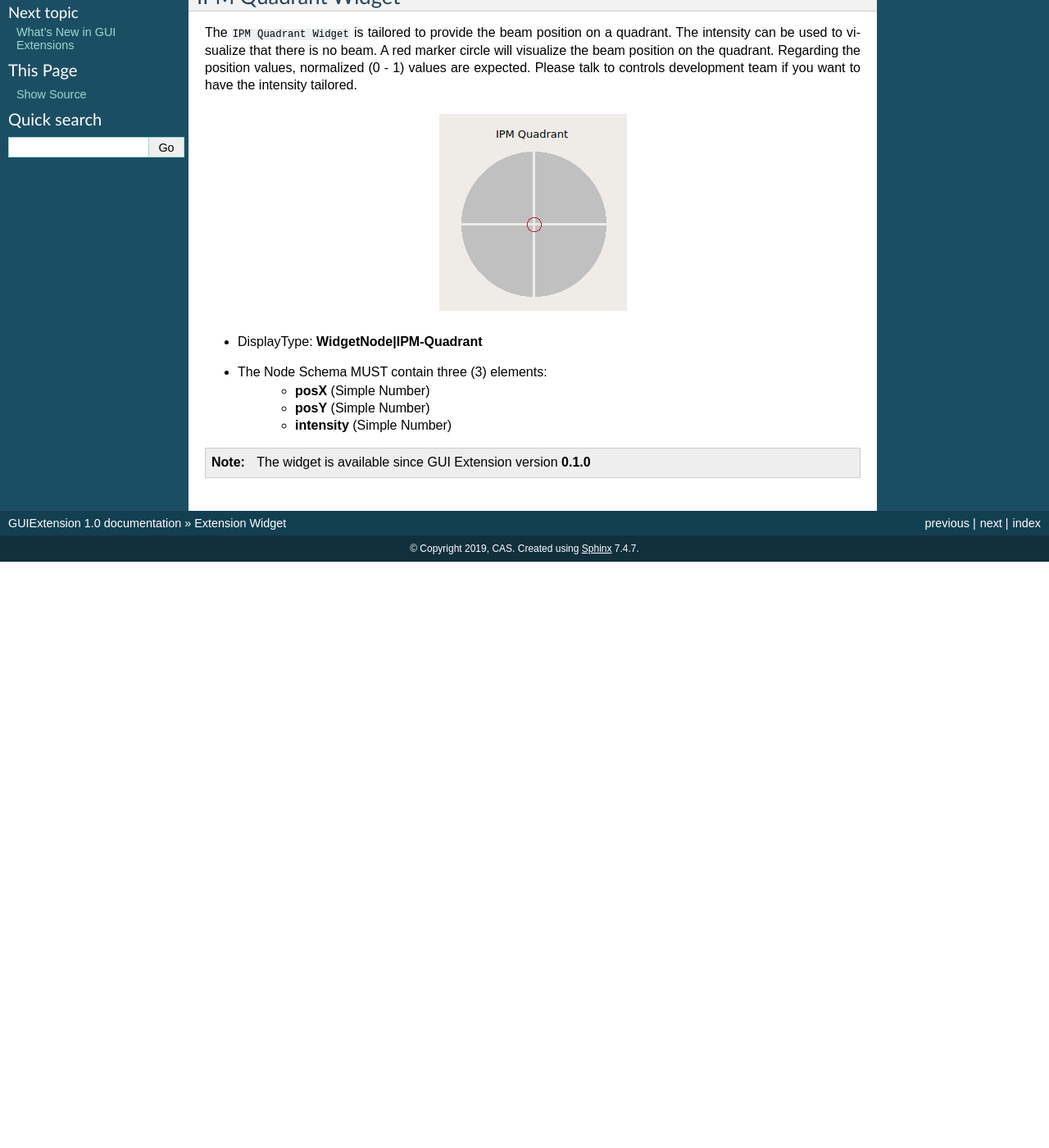
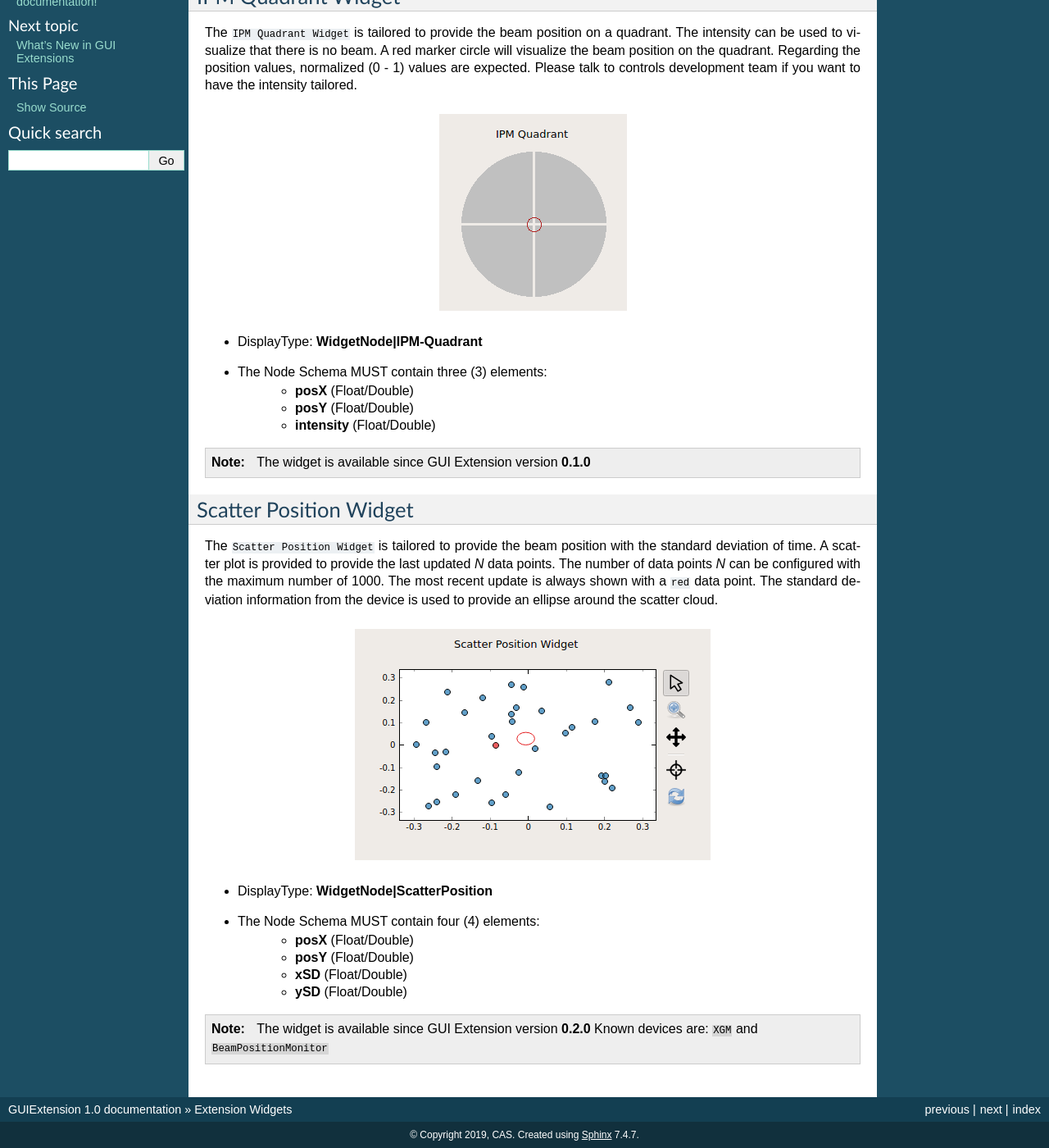
Before and after one commit to European-XFEL/guiextensions, a Sphinx documentation site: the page built from doc/source/widget_documentation.rst, in a window 1280 px wide and 1400 px high, scrolled down 181 px. Shown: the whole window at 82% size. Built offline with Sphinx 7.4.7, drawn with Linux system fonts in a browser that asks for light colours; before the commit the page ends 900 px from its top, so only the background shows below that; some of the changed text lies outside the part shown.

Commit message:
Document scatter position

```diff
--- a/doc/source/widget_documentation.rst
+++ b/doc/source/widget_documentation.rst
@@ -1,6 +1,6 @@
-****************
-Extension Widget
-****************
+*****************
+Extension Widgets
+*****************
 
 As it is an important part of the Karabo GUI to be of generic nature, the
 ``Karabo GUI Extensions`` will provide non-generic widgets. They are mostly
@@ -23,10 +23,38 @@ Please talk to controls development team if you want to have the intensity tailo
 
 - DisplayType: **WidgetNode|IPM-Quadrant**
 - The Node Schema MUST contain three (3) elements:
-    * **posX** (Simple Number)
-    * **posY** (Simple Number)
-    * **intensity** (Simple Number)
+    * **posX** (Float/Double)
+    * **posY** (Float/Double)
+    * **intensity** (Float/Double)
 
 .. note::
 
    The widget is available since GUI Extension version **0.1.0**
+
+
+Scatter Position Widget
+=======================
+
+The ``Scatter Position Widget`` is tailored to provide the beam position with the
+standard deviation of time.
+A scatter plot is provided to provide the last updated `N` data points. The number
+of data points `N` can be configured with the maximum number of 1000. The most recent
+update is always shown with a ``red`` data point.
+The standard deviation information from the device is used to provide an ellipse
+around the scatter cloud.
+
+.. figure:: images/scatter_position.png
+   :alt: scatter_position.png
+   :align: center
+
+- DisplayType: **WidgetNode|ScatterPosition**
+- The Node Schema MUST contain four (4) elements:
+    * **posX** (Float/Double)
+    * **posY** (Float/Double)
+    * **xSD** (Float/Double)
+    * **ySD** (Float/Double)
+
+.. note::
+
+   The widget is available since GUI Extension version **0.2.0**
+   Known devices are: ``XGM`` and ``BeamPositionMonitor``
```
Also changed, not shown: doc/source/images/scatter_position.png (added), 1 other file.
